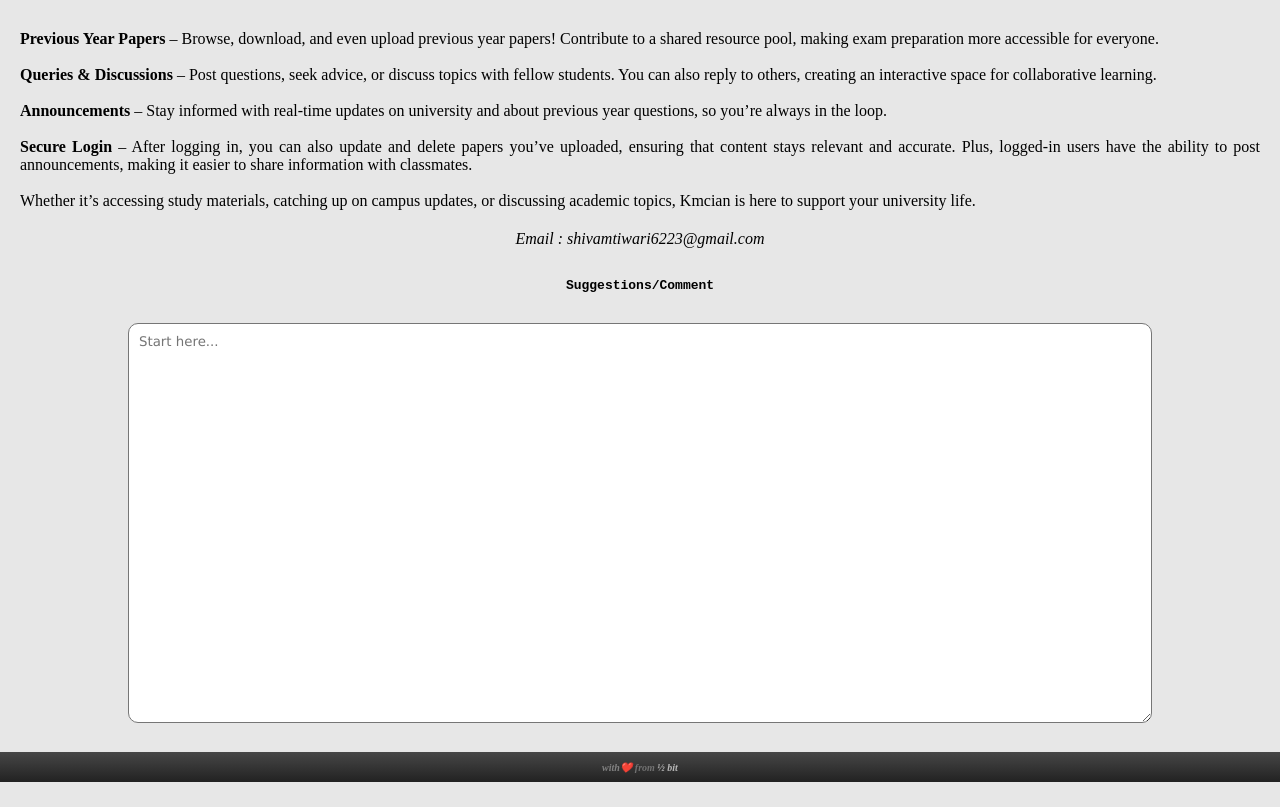
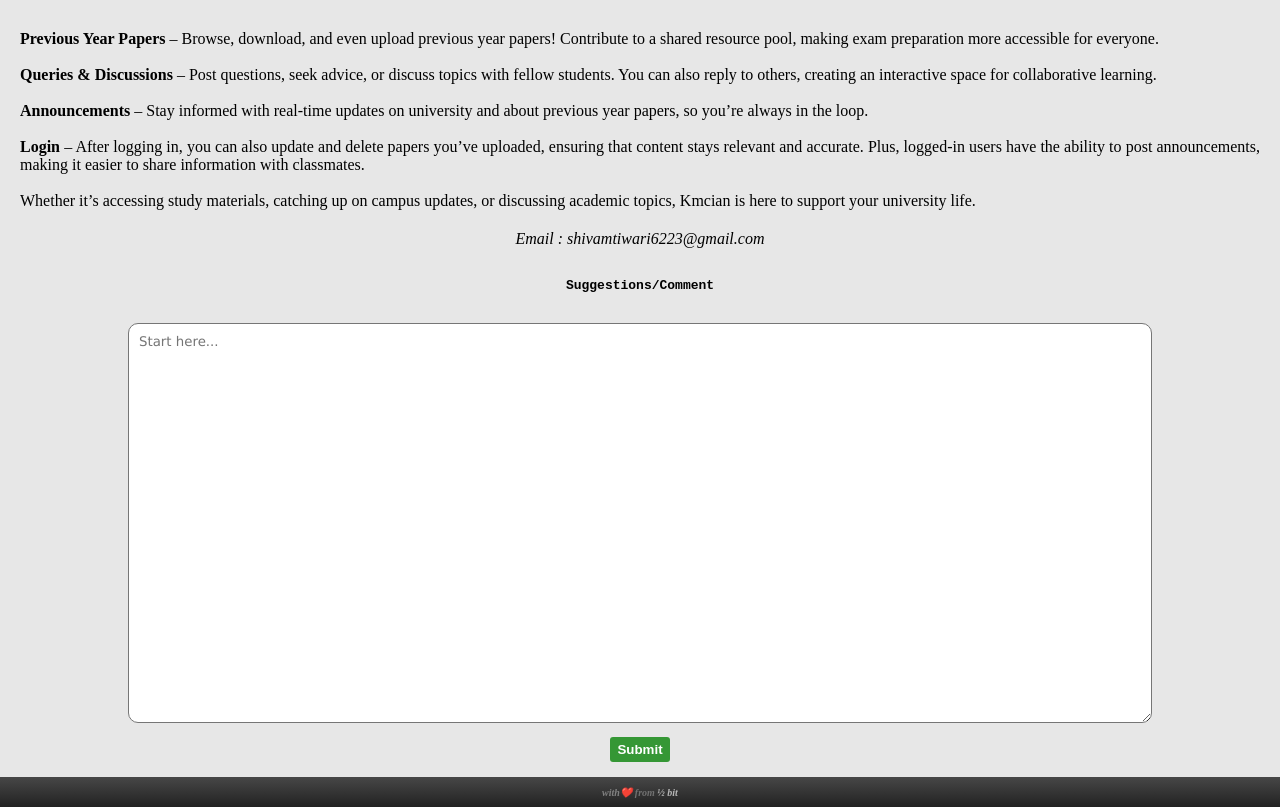
Before and after one commit to Shivamtiwari6393/kmcian_frontend, a React (Vite) app: page /about in a window 1280 px wide. Shown: the part 220-1027 px from the top of the page. Before the commit the page ends 1002 px from the top, so only its background shows below. Built offline with nearby package versions, Linux system fonts and the light colour scheme; no server answers.

Commit message:
added submit button in about

```diff
--- a/src/Components/About.jsx
+++ b/src/Components/About.jsx
@@ -1,3 +1,4 @@
+import toast from "react-hot-toast";
 import "../Styles/About.css";
 
 function About() {
@@ -28,11 +29,11 @@
               <br />
               <br />
               <b> Announcements</b> – Stay informed with real-time updates on
-              university and about previous year questions, so you’re always in
+              university and about previous year papers, so you’re always in
               the loop.
               <br />
               <br />
-              <b>Secure Login</b> – After logging in, you can also update and
+              <b>Login</b> – After logging in, you can also update and
               delete papers you’ve uploaded, ensuring that content stays
               relevant and accurate. Plus, logged-in users have the ability to
               post announcements, making it easier to share information with
@@ -55,8 +56,11 @@
           id="comment"
           placeholder="Start here..."
         ></textarea>
+
+        <div className="button-container">
+          <button onClick={()=>toast.success("Succesfully Posted")}>Submit</button>
+        </div>
       </div>
-
     </div>
   );
 }
--- a/src/Styles/About.css
+++ b/src/Styles/About.css
@@ -38,3 +38,13 @@
 .about-container .welcome-container .info p{
     text-align: justify;
 }
+
+
+.about-container .comment-container .button-container button{
+    padding: 5px 7px;
+    font-weight: bold;
+    background-color: rgba(0, 128, 0, 0.77);
+    color: white;
+    border: none;
+    border-radius: 3px;
+}
```
